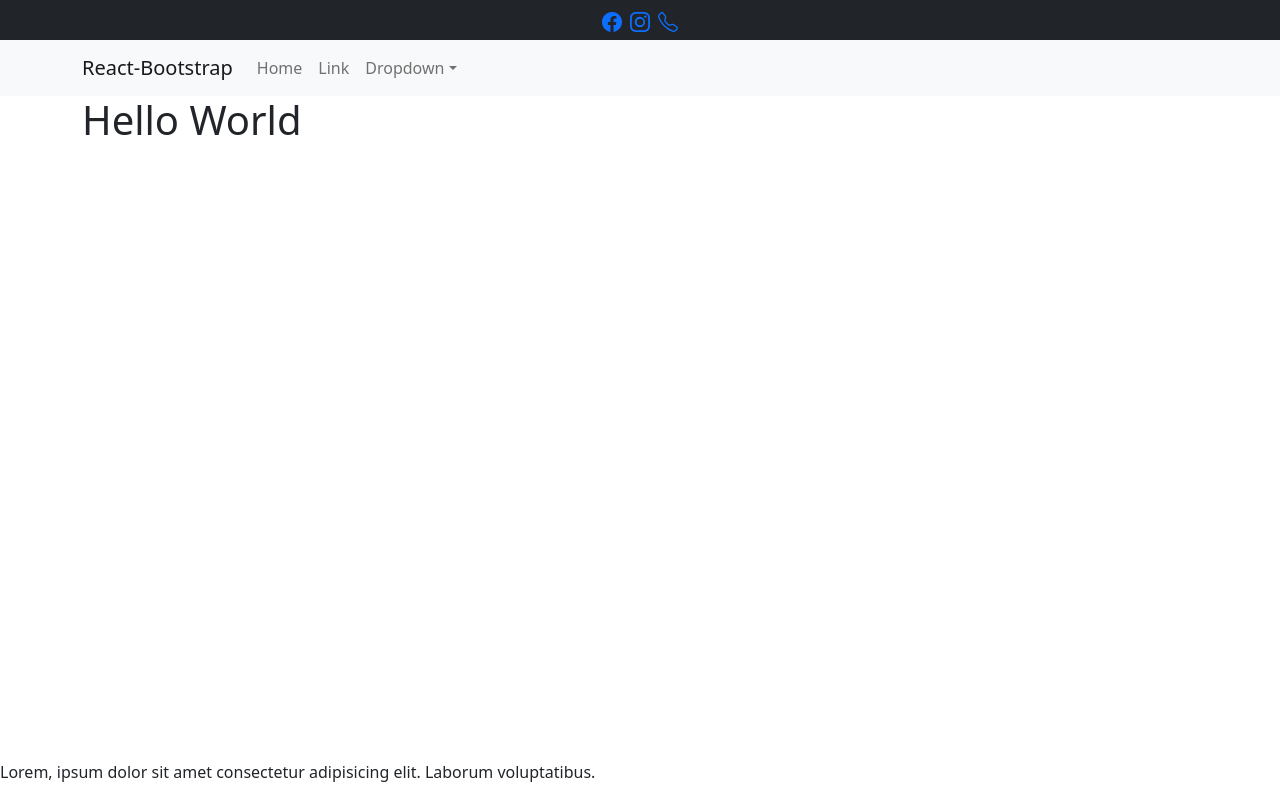
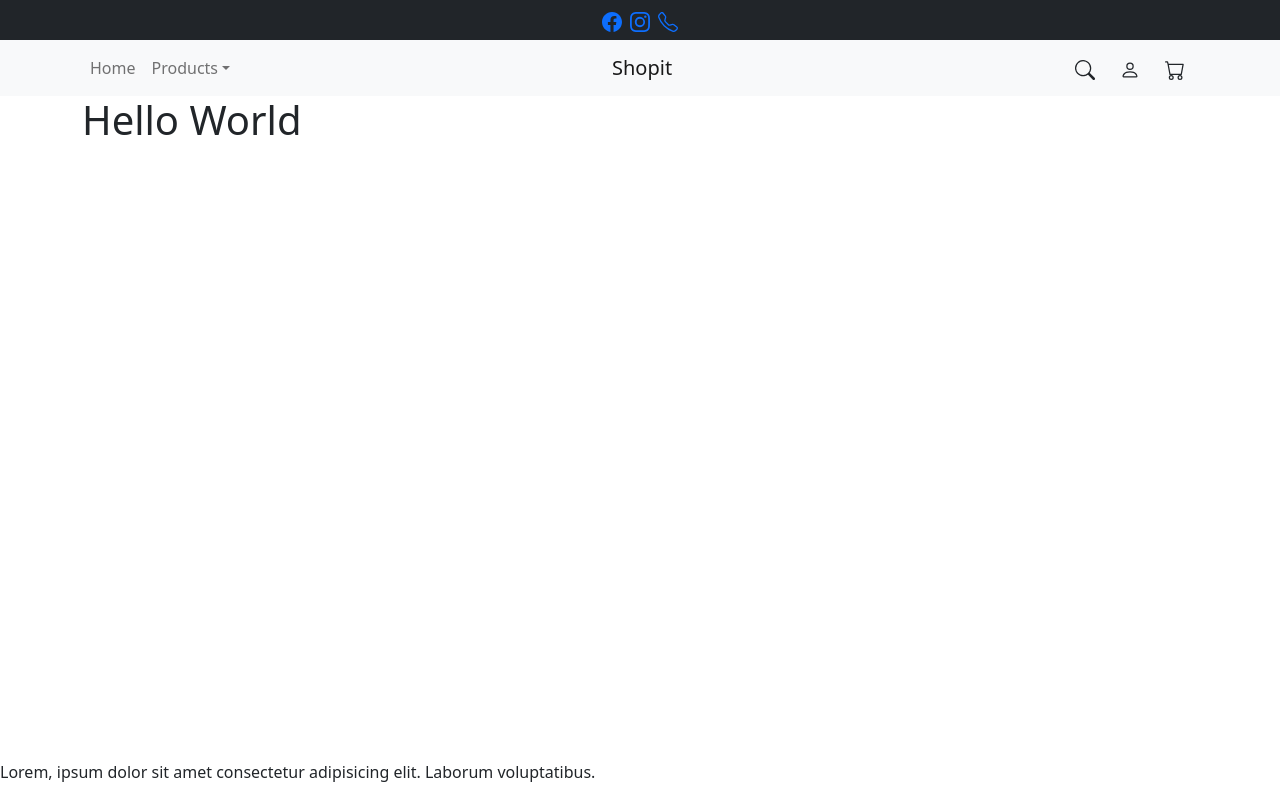
Before and after one commit to faris-xhan/shopit-nextjs, a Next.js app: page / in a window 1280 px wide. Built offline with nearby package versions, Linux system fonts and the light colour scheme.

Commit message:
:sparkles: add buttons on header

```diff
--- a/components/layout/Header.jsx
+++ b/components/layout/Header.jsx
@@ -1,31 +1,46 @@
+import Link from 'next/link';
+import Nav from 'react-bootstrap/Nav';
+import ButtonGroup from 'react-bootstrap/ButtonGroup';
+import Button from 'react-bootstrap/Button';
 import Navbar from 'react-bootstrap/Navbar';
 import Container from 'react-bootstrap/Container';
-import Nav from 'react-bootstrap/Nav';
 import NavDropdown from 'react-bootstrap/NavDropdown';
+import styles from './header.module.css';
+import { Cart, Person, Search } from 'react-bootstrap-icons';
 
 export const Header = (props) => {
   return (
     <Navbar bg="light" expand="lg">
       <Container>
-        <Navbar.Brand href="#home">React-Bootstrap</Navbar.Brand>
-        <Navbar.Toggle aria-controls="basic-navbar-nav" />
-        <Navbar.Collapse id="basic-navbar-nav">
-          <Nav className="me-auto">
-            <Nav.Link href="#home">Home</Nav.Link>
-            <Nav.Link href="#link">Link</Nav.Link>
-            <NavDropdown title="Dropdown" id="basic-nav-dropdown">
-              <NavDropdown.Item href="#action/3.1">Action</NavDropdown.Item>
-              <NavDropdown.Item href="#action/3.2">
-                Another action
-              </NavDropdown.Item>
-              <NavDropdown.Item href="#action/3.3">Something</NavDropdown.Item>
-              <NavDropdown.Divider />
-              <NavDropdown.Item href="#action/3.4">
-                Separated link
-              </NavDropdown.Item>
+        <Navbar.Toggle aria-controls="main-navbar" />
+        <Navbar.Collapse id="main-navbar">
+          <Nav>
+            <Link href="/" passHref>
+              <Nav.Link>Home</Nav.Link>
+            </Link>
+            <NavDropdown title="Products" id="products-dropdown">
+              <Link href="products/shopping-bag" passHref>
+                <NavDropdown.Item>Shopping Bag</NavDropdown.Item>
+              </Link>
             </NavDropdown>
           </Nav>
         </Navbar.Collapse>
+        <div className="flex-grow-1 px-4">
+          <Link href="/" passHref>
+            <Navbar.Brand>Shopit</Navbar.Brand>
+          </Link>
+        </div>
+        <ButtonGroup>
+          <Button variant="none" className={styles.iconButton}>
+            <Search fontSize={20} />
+          </Button>
+          <Button variant="none" className={styles.iconButton}>
+            <Person fontSize={20} />
+          </Button>
+          <Button variant="none" className={styles.iconButton}>
+            <Cart fontSize={20} />
+          </Button>
+        </ButtonGroup>
       </Container>
     </Navbar>
   );
--- /dev/null
+++ b/components/layout/header.module.css
@@ -0,0 +1,6 @@
+.iconButton:hover {
+  color: var(--bs-primary);
+}
+.iconButton:focus {
+  box-shadow: none !important;
+}
```
